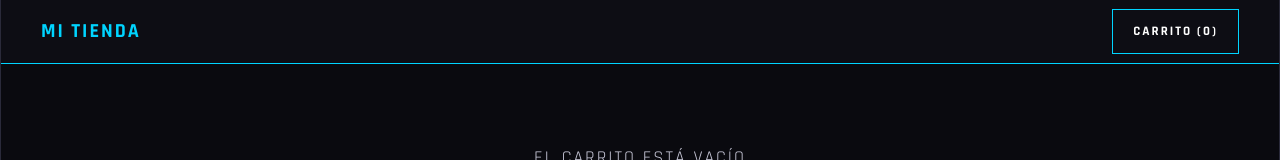
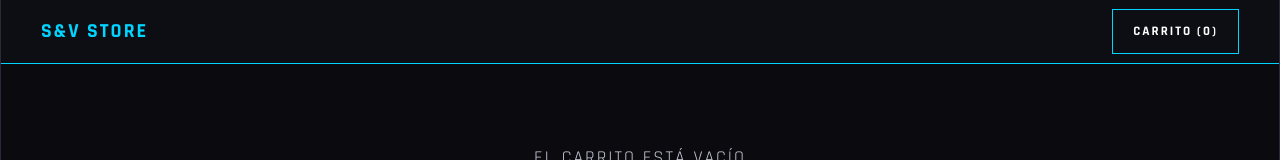
Before and after one commit to martinovalentin96-cmd/TP3, a React (Vite) app in the folder Ecommerce/: page /carrito in a window 1280 px wide. Shown: the top 160 px of the page. Built offline with nearby package versions, Linux system fonts and the light colour scheme.

Commit message:
Cambio de nombre

```diff
--- a/Ecommerce/src/componentes/BarraNavegacion.jsx
+++ b/Ecommerce/src/componentes/BarraNavegacion.jsx
@@ -7,7 +7,7 @@ function BarraNavegacion() {
 
   return (
     <nav>
-      <Link to="/">Mi Tienda</Link>
+      <Link to="/">S&V Store</Link>
       <Link to="/carrito">Carrito ({carrito.length})</Link>
     </nav>
   )
```
